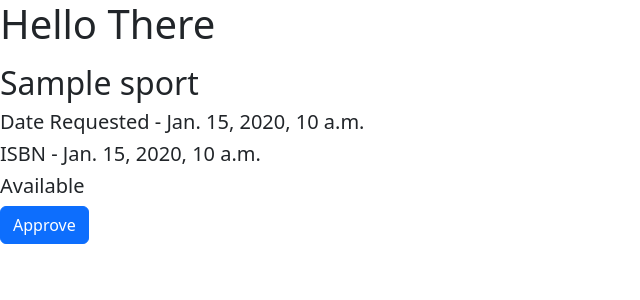
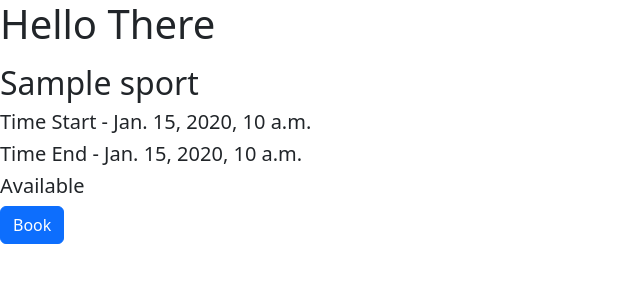
Before and after one commit to 2nav/dev_assignment, a Django app: page /slots/1 in a window 1280 px wide. Shown: the top 300 px of the page, without its empty margins (0-640 px from the left). Run offline with Django 4.2, Linux system fonts and the light colour scheme; tables that the repository leaves empty hold one stand-in row (values such as "Sample post"); some libraries are stand-ins or nearby versions.

Commit message:
changed slot detail

```diff
--- a/Sports/templates/Sports/slot_detail.html
+++ b/Sports/templates/Sports/slot_detail.html
@@ -3,14 +3,15 @@
   <div class="media-body">
     <h2 class="article-title" href="#">{{ object.sport }}</h2>
     <div class="article-metadata"></div>
-    <h5 class="mt-2">Date Requested - {{object.timeStart}}</h5>
-    <h5>ISBN - {{object.timeEnd}}</h5>
+    <h5 class="mt-2">Time Start - {{object.timeStart}}</h5>
+    <h5 class="mt-2">Time End - {{object.timeStart}}</h5>
+
     {% if object.available %}
     <h5>Available</h5>
     <form method="POST">
       {% csrf_token %}
       <!-- <input tupe="datetime-local" value="2022-06-19T16:39:57"> -->
-      <input type="submit" value="Approve" class="btn btn-primary" />
+      <input type="submit" value="Book" class="btn btn-primary" />
     </form>
     {% else %}
     <h5>Not Available</h5>
```
